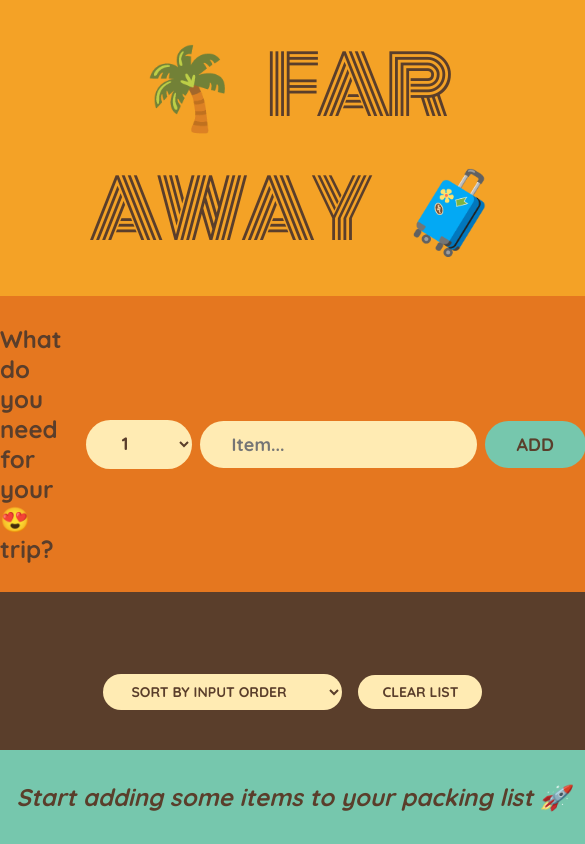
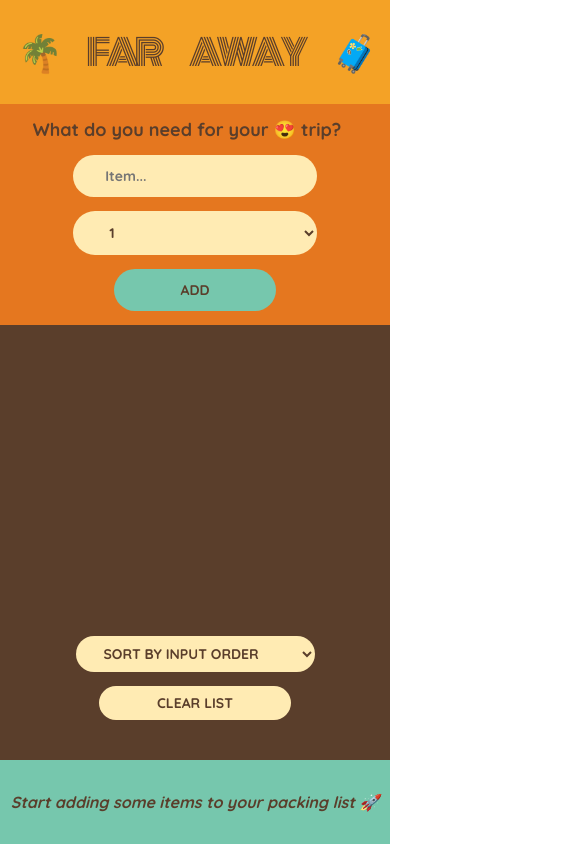
Before and after one commit to hamidreza8968/Far-Away-travel, a React (Create React App) app: page / in a window 390 px wide. Shown: the whole page, 585 px wide, since content can reach past the window. Built offline with nearby package versions, Linux system fonts and the light colour scheme.

Commit message:
edit: responsive view

```diff
--- a/public/index.html
+++ b/public/index.html
@@ -24,7 +24,7 @@
       work correctly both with client-side routing and a non-root public URL.
       Learn how to configure a non-root public URL by running `npm run build`.
     -->
-    <title>React App</title>
+    <title>Travel-List</title>
   </head>
   <body>
     <noscript>You need to enable JavaScript to run this app.</noscript>
--- a/src/components/Form.js
+++ b/src/components/Form.js
@@ -21,11 +21,11 @@ function Form({onAddItems}) {
     return (
         <form className="add-form" onSubmit={handleSubmit}>
             <h3>What do you need for your 😍 trip?</h3>
+            <input type="text" placeholder="Item..." value={description}
+                   onChange={(e) => setDescription(e.target.value)}/>
             <select name="" id="" value={quantity} onChange={(e) => setQuantity(Number(e.target.value))}>
                 {Array.from({length: 20}, (_, i) => i + 1).map(num => <option value={num} key={num}>{num}</option>)}
             </select>
-            <input type="text" placeholder="Item..." value={description}
-                   onChange={(e) => setDescription(e.target.value)}/>
             <button>Add</button>
         </form>
     );
--- a/src/index.js
+++ b/src/index.js
@@ -1,6 +1,7 @@
 import React from 'react';
 import ReactDOM from 'react-dom/client';
 import "./index.css";
+import "./responsive.css";
 import App from "./components/App";
 
 
--- /dev/null
+++ b/src/responsive.css
@@ -0,0 +1,51 @@
+@media (max-width: 960px) {
+    h1{
+        font-size: 6rem;
+    }
+    .add-form {
+        display: grid;
+        row-gap: 1.4rem;
+        padding: 1.4rem 0;
+    }
+    .add-form h3{
+        grid-column: 1/4;
+        grid-row: 1;
+    }
+}
+
+
+@media (max-width: 580px) {
+    h1{
+        font-size: 3.6rem;
+    }
+    .stats{
+        font-size: 1.6rem;
+    }
+
+    .add-form {
+        display: grid;
+    }
+    .add-form h3{
+        grid-column: 1;
+        font-size: 1.8rem;
+
+    }
+    .add-form select , .add-form input , .add-form button{
+        width: 75%;
+        font-size: 1.4rem;
+        justify-self: center;
+    }
+    .add-form button{
+        width: 50%;
+    }
+    .actions{
+        display: flex;
+        flex-direction: column;
+        align-items: center;
+        gap: 1.4rem;
+    }
+    .actions button{
+        width: 75%;
+    }
+
+}
```
